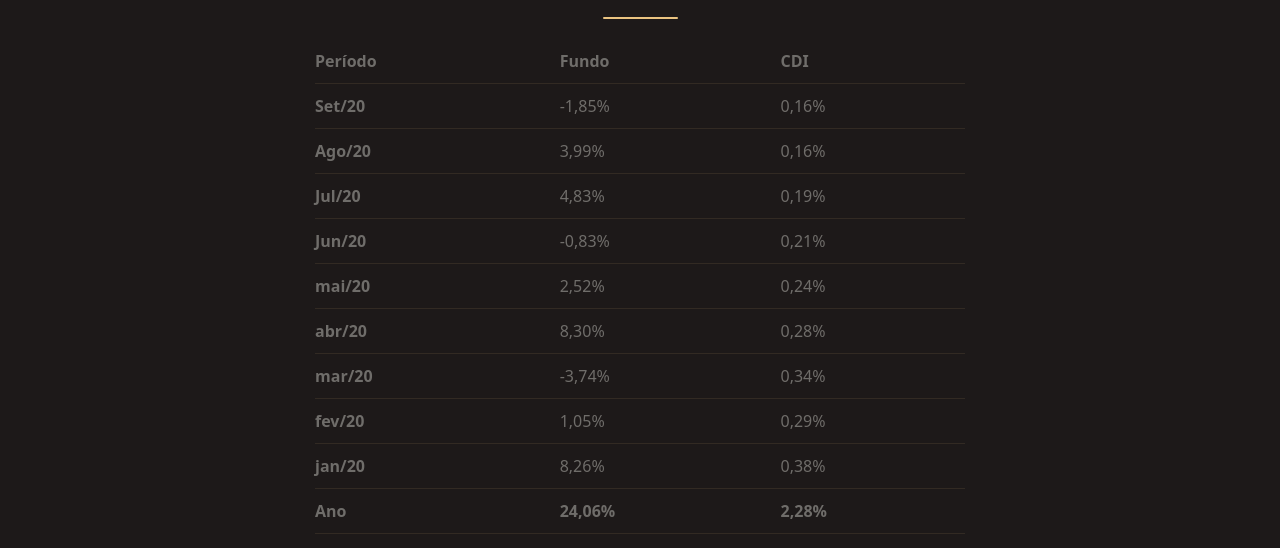
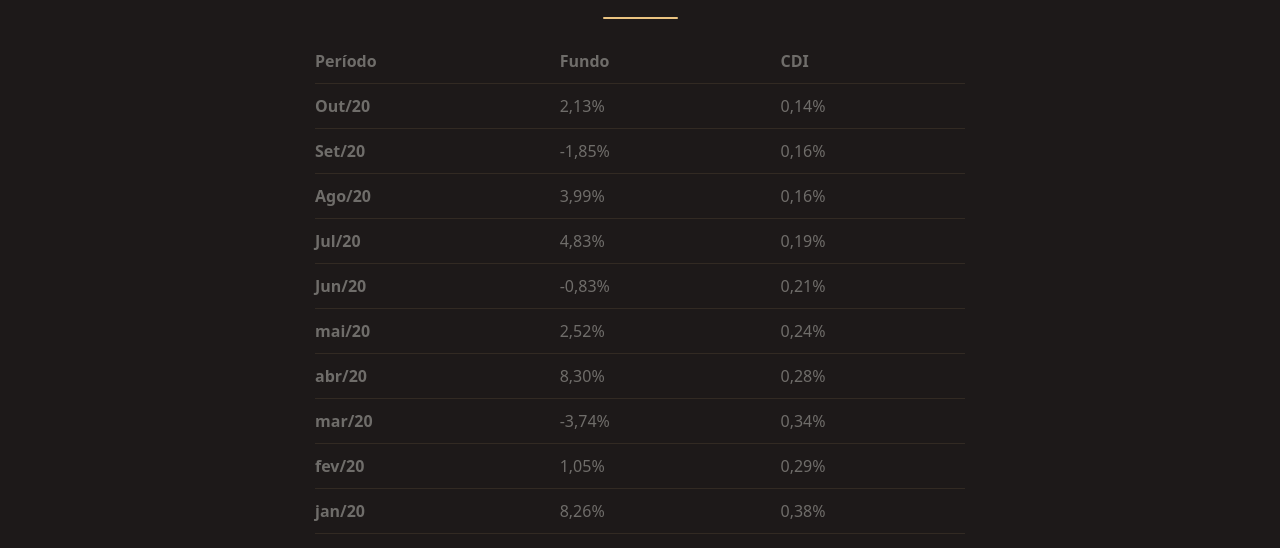
Before and after one commit to ateliedetemas/blpcrypto, a Jekyll site: the page built from _pages/rentabilidade/ativos-fim.md, in a window 1280 px wide and 900 px high. Shown: the part 349-897 px from the top of the window. Built offline with Jekyll 4.4.1, drawn with Linux system fonts in a browser that asks for light colours.

Commit message:
Update ativos-fim.md

```diff
--- a/_pages/rentabilidade/ativos-fim.md
+++ b/_pages/rentabilidade/ativos-fim.md
@@ -8,6 +8,7 @@ permalink: "/rentabilidade/ativos-fim/"
 
 Período | Fundo | CDI
 ---|---|---
+**Out/20** | 2,13% | 0,14%
 **Set/20** | -1,85% | 0,16%
 **Ago/20** | 3,99% | 0,16%
 **Jul/20** | 4,83% | 0,19%
@@ -17,7 +18,7 @@ Período | Fundo | CDI
 **mar/20** | -3,74% | 0,34%
 **fev/20** | 1,05% | 0,29%
 **jan/20** | 8,26% | 0,38%
-**Ano**  | **24,06%** | **2,28%**
+**Ano**  | **26,70%** | **2,43%**
 
 ## 2019
 
```
